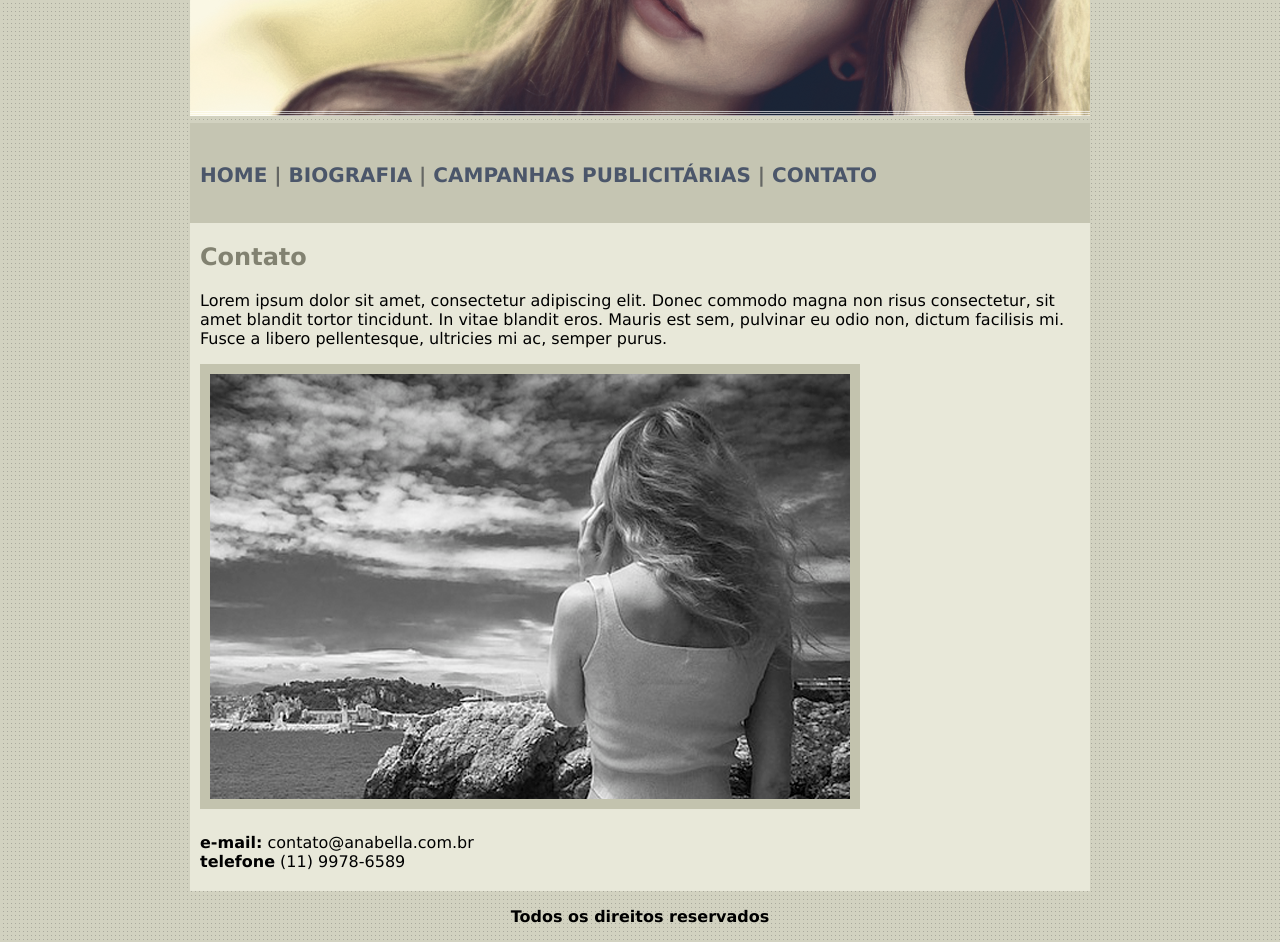
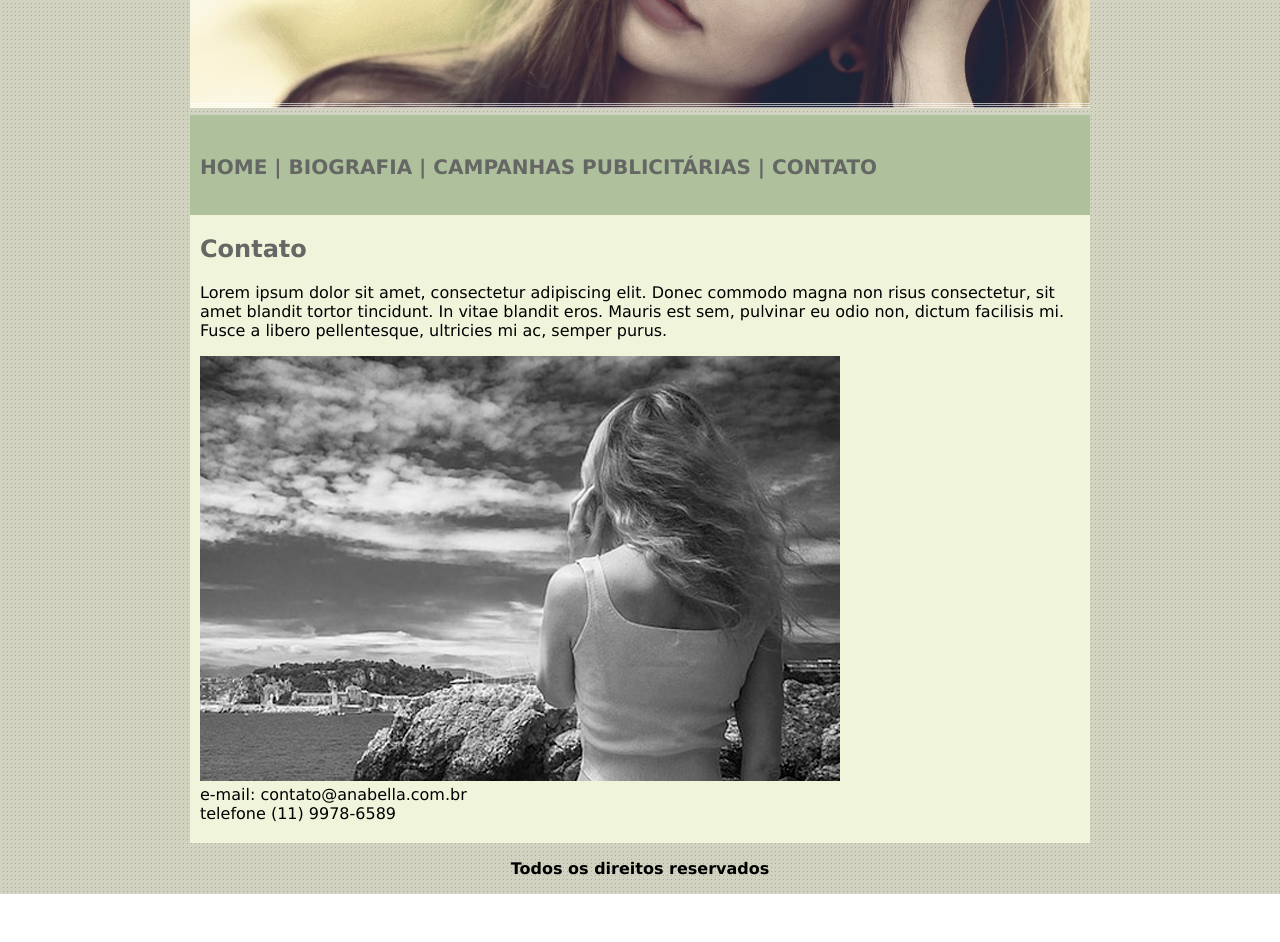
Before and after one commit to Gaitalino/Anna-Bella-modelo, a plain HTML site: page Anna Bella/contato.html in a window 1280 px wide. Shown: the part 280-1222 px from the top of the page. After the commit the page ends 1174 px from the top, so only its background shows below. Drawn offline with Linux system fonts and the light colour scheme.

```diff
--- a/Anna Bella/css/estilo.css
+++ b/Anna Bella/css/estilo.css
@@ -1,3 +1,6 @@
+body{
+	margin: auto;
+}
 #logo{
 	background-image: url('../imagens/capa.png');
 	height: 395px;
@@ -7,7 +10,7 @@
 }
 #menu{
 	font-weight: bold;
-	background-color: #c5c5b2;
+	background-color: #AFC19C;
 	font-size: 20px;
 	height: 100px;
 	color: #656764;
@@ -24,7 +27,7 @@
 }
 a {
 	text-decoration: none;
-		color: #4b566a;
+		color: #656764;
 }
 h2{
 	margin-top: 0px;
@@ -40,12 +43,10 @@ h2{
 
 }
 .content h2{
-	color: #828271;
-}
-.content img{
-	border-style: solid;
-	border-width: 10px;
-	border-color: #c3c3ae;
+	color: #656764;
+
+
+
 }
 h1{
 	font-size: 0.1px;
@@ -56,16 +57,9 @@ body{
 	font-family: "Lucida sans"
 }
 article{
-	background-color: #e8e8d9;
+	background-color: #EFF4DB;
 }
 footer p{
 	font-weight: bold;
 	text-align: center;
 }
-#contato{
-	margin-top: 20px;
-}
-#contato span{
-	font-weight: bold;
-
-}
```
